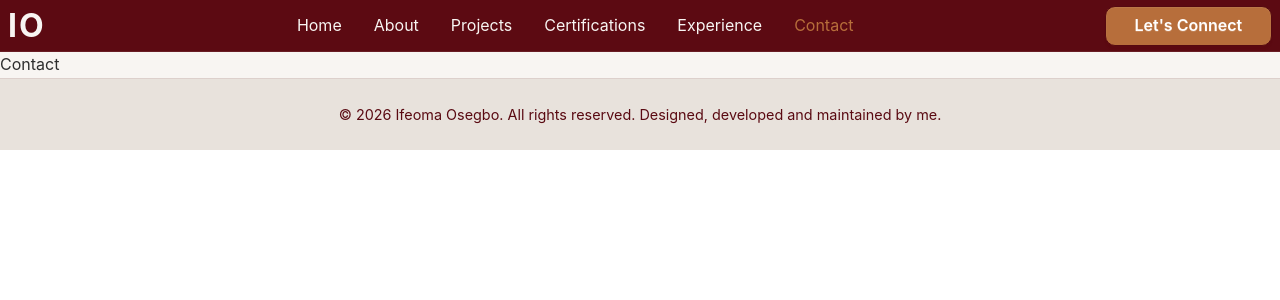
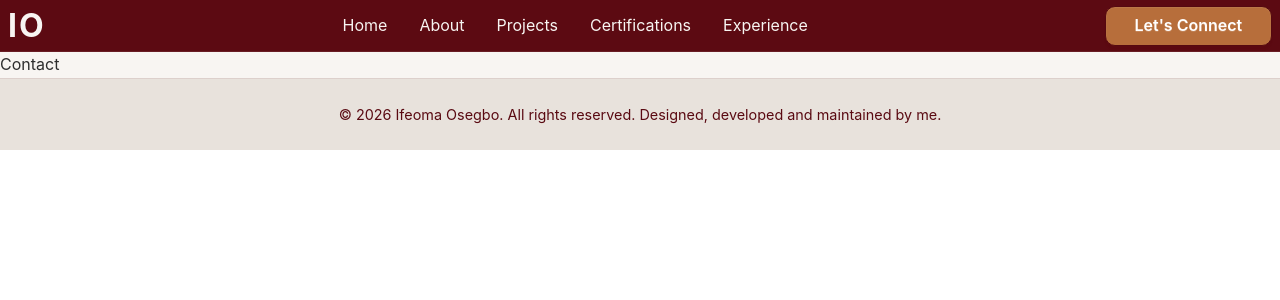
Before and after one commit to Ify-O/portfolio, a React app: page /contact in a window 1280 px wide. Shown: the top 300 px of the page. Built offline with nearby package versions, Linux system fonts and the light colour scheme; the HTML template or start-up script is replaced by a standard one.

Commit message:
Remove Contact link from Header component navigation

```diff
--- a/src/components/common/Header.jsx
+++ b/src/components/common/Header.jsx
@@ -43,11 +43,6 @@ export default function Header() {
               </NavLink>
             </li>
 
-            <li>
-              <NavLink to="/contact" className={navLinkStyle}>
-                Contact
-              </NavLink>
-            </li>
           </ul>
         </nav>
 
```
